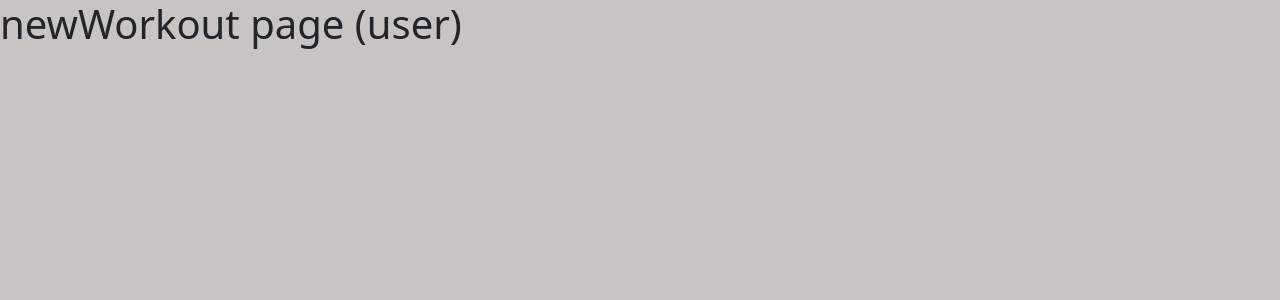
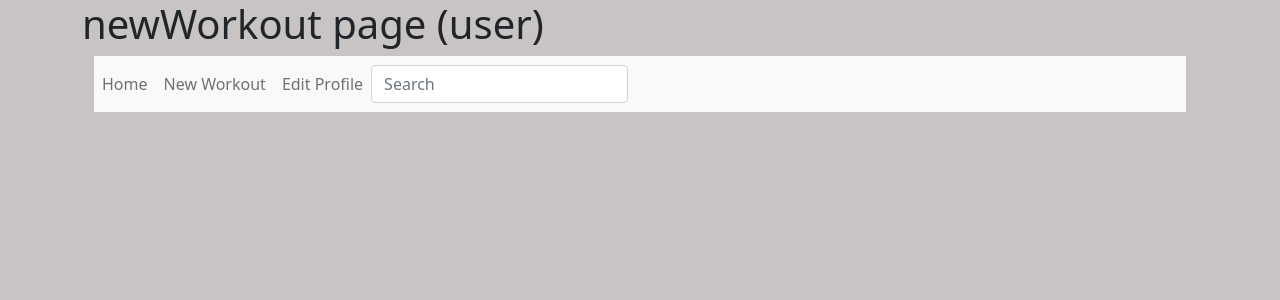
Before and after one commit to JohnWilder406/TrainingProj, a React (Create React App) app in the folder client/: page /users/1/newworkout in a window 1280 px wide. Shown: the top 300 px of the page. Built offline with nearby package versions, Linux system fonts and the light colour scheme.

Commit message:
Added Navbar component to other user pages

```diff
--- a/client/src/components/Navbar.js
+++ b/client/src/components/Navbar.js
@@ -14,7 +14,7 @@ const Navigation = (props) => {
                 <div class="collapse navbar-collapse" id="navbarSupportedContent">
                     <ul class="navbar-nav mr-auto">
                         <li class="nav-item active">
-                            <a class="nav-link" href="/main">Home <span class="sr-only">(current)</span></a>
+                            <a class="nav-link" href="/main">Home</a>
                         </li>
                         <li class="nav-item">
                             <a class="nav-link" href={"/users/:id/newworkout"}>New Workout</a>
--- a/client/src/components/newWorkout.js
+++ b/client/src/components/newWorkout.js
@@ -2,10 +2,14 @@ import React, { useState, useEffect } from 'react';
 import axios from 'axios';
 import {navigate, Link} from '@reach/router';
 import { Container, Card, Form, Row, Col } from  'react-bootstrap';
+import Navbar from './Navbar';
 
 const NewWorkout = (props) => {
     return (
-        <h1>newWorkout page (user)</h1>
+        <div class="container">
+            <h1>newWorkout page (user)</h1>
+            <Navbar />
+        </div>
     )
 }
 
--- a/client/src/views/main.js
+++ b/client/src/views/main.js
@@ -37,9 +37,10 @@ const Main = (props) => {
 
     return (
         <div>
+            <h1>User Main Page</h1>
             <Navbar />
             <div class="container">
-                <h5>{date}</h5>
+                <h5 align="center">{date}</h5>
                 <blockquote class="blockquote">
                     <p>{quote}</p>
                 </blockquote>
--- a/client/src/views/profile.js
+++ b/client/src/views/profile.js
@@ -2,10 +2,16 @@ import React, { useState, useEffect } from 'react';
 import axios from 'axios';
 import {navigate, Link} from '@reach/router';
 import { Container, Card, Form, Row, Col } from  'react-bootstrap';
+import Navbar from '../components/Navbar';
 
 const Profile = (props) => {
     return (
-        <h1>Profile page</h1>
+        <div class="container">
+            <h1>Profile page</h1>
+            <Navbar />
+
+        </div>
+
     )
 }
 
```
